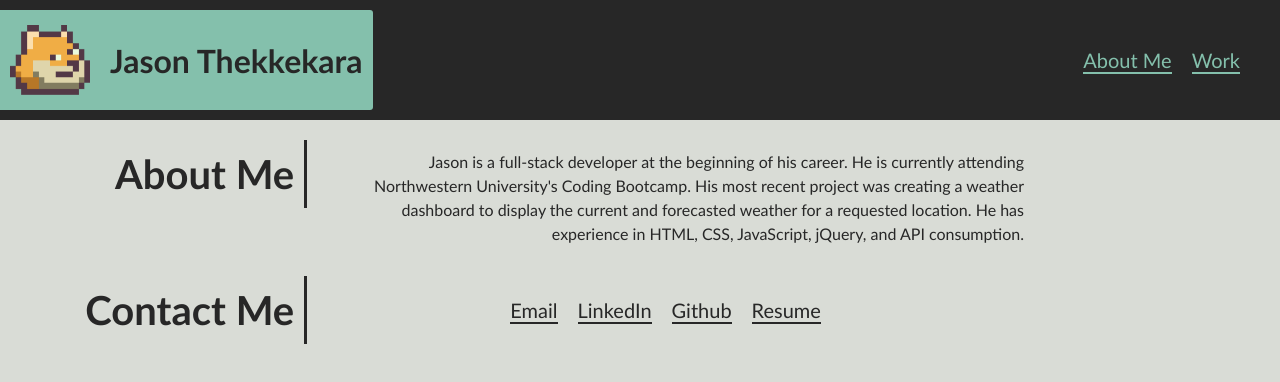
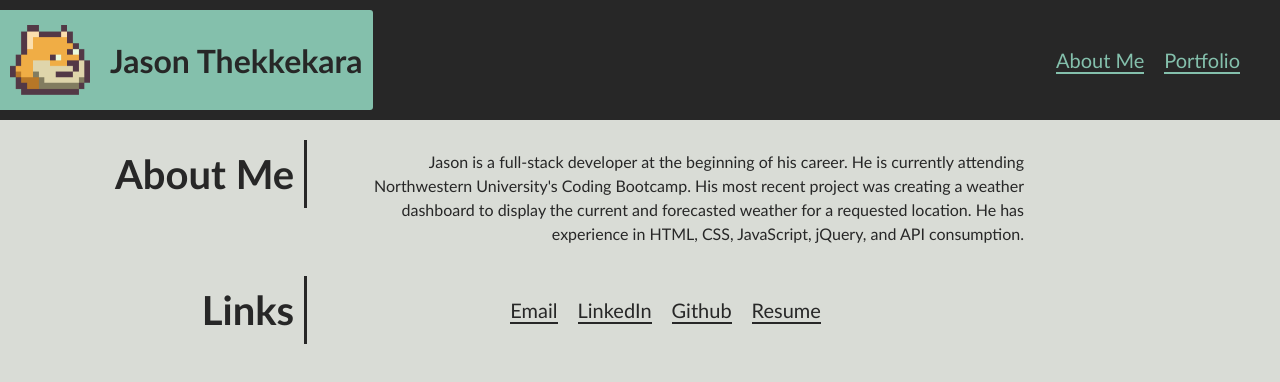
Before and after one commit to jathek/react-portfolio, a React (Create React App) app: page / in a window 1280 px wide. Shown: the top 382 px of the page. Built offline with nearby package versions, Linux system fonts and the light colour scheme.

Commit message:
rename components, remove random banner

```diff
--- a/src/App.css
+++ b/src/App.css
@@ -132,12 +132,6 @@ footer section ul li a {
 main {
   display: block;
   padding: 2rem 2rem 0rem;
-}
-
-.banner {
-  width: 100%;
-  height: 5vh;
-  background: center / cover no-repeat url(./images/blue-banner.jpg);
 }
 
 /* sections under main */
--- a/src/components/Footer.js
+++ b/src/components/Footer.js
@@ -3,7 +3,7 @@ import React from "react";
 export default function Footer() {
   return (
       <footer id="contact_me">
-        <h4>Contact Me</h4>
+        <h4>Links</h4>
         <section>
           <ul>
             <li>
--- a/src/components/NavTabs.js
+++ b/src/components/NavTabs.js
@@ -16,8 +16,8 @@ export default function NavTabs({ currentPage, handlePageChange }) {
             </a>
           </li>
           <li>
-            <a href="#work" onClick={() => handlePageChange("Work")}>
-              Work
+            <a href="#portfolio" onClick={() => handlePageChange("Portfolio")}>
+            Portfolio
             </a>
           </li>
         </ul>
--- a/src/components/PortfolioContainer.js
+++ b/src/components/PortfolioContainer.js
@@ -1,7 +1,7 @@
 import React, { useState } from 'react';
 import NavTabs from './NavTabs';
 import Footer from './Footer';
-import Work from './pages/Work';
+import Portfolio from './pages/Portfolio';
 import About from './pages/About';
 
 export default function PortfolioContainer() {
@@ -9,8 +9,8 @@ export default function PortfolioContainer() {
 
   // This method is checking to see what the value of `currentPage` is. Depending on the value of currentPage, we return the corresponding component to render.
   const renderPage = () => {
-    if (currentPage === 'Work') {
-      return <Work />;
+    if (currentPage === 'Portfolio') {
+      return <Portfolio />;
     }
     if (currentPage === 'About') {
       return <About />;
--- a/src/components/pages/Work.js
+++ b/src/components/pages/Portfolio.js
@@ -1,9 +1,9 @@
 import React from "react";
 
-export default function Work() {
+export default function Portfolio() {
   return (
-    <section id="work">
-      <h2>Work</h2>
+    <section id="portfolio">
+      <h2>Portfolio</h2>
       <div className="workflex">
         <section className="card">
           <div className="card-caption" id="project1">
```
Also changed, not shown: src/images/blue-banner.jpg (deleted).
